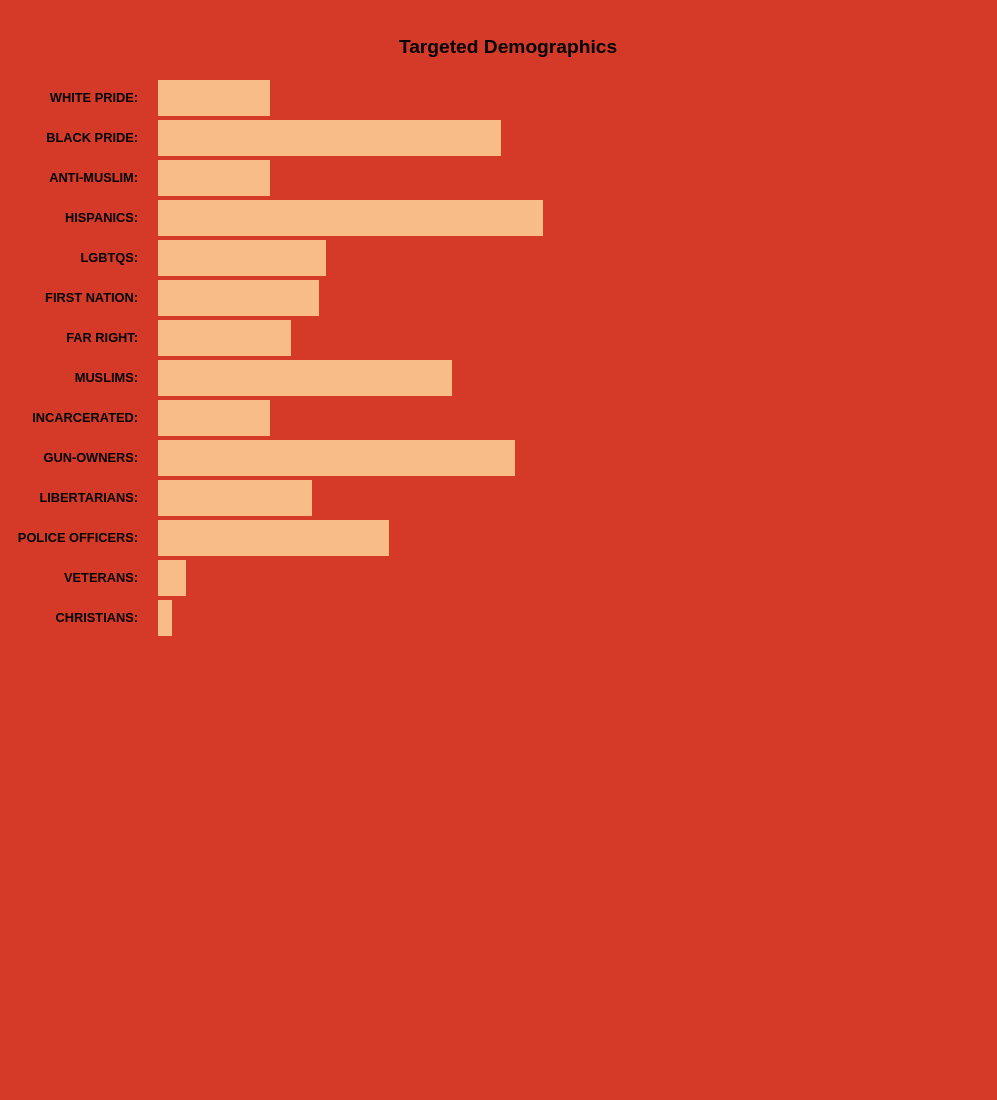
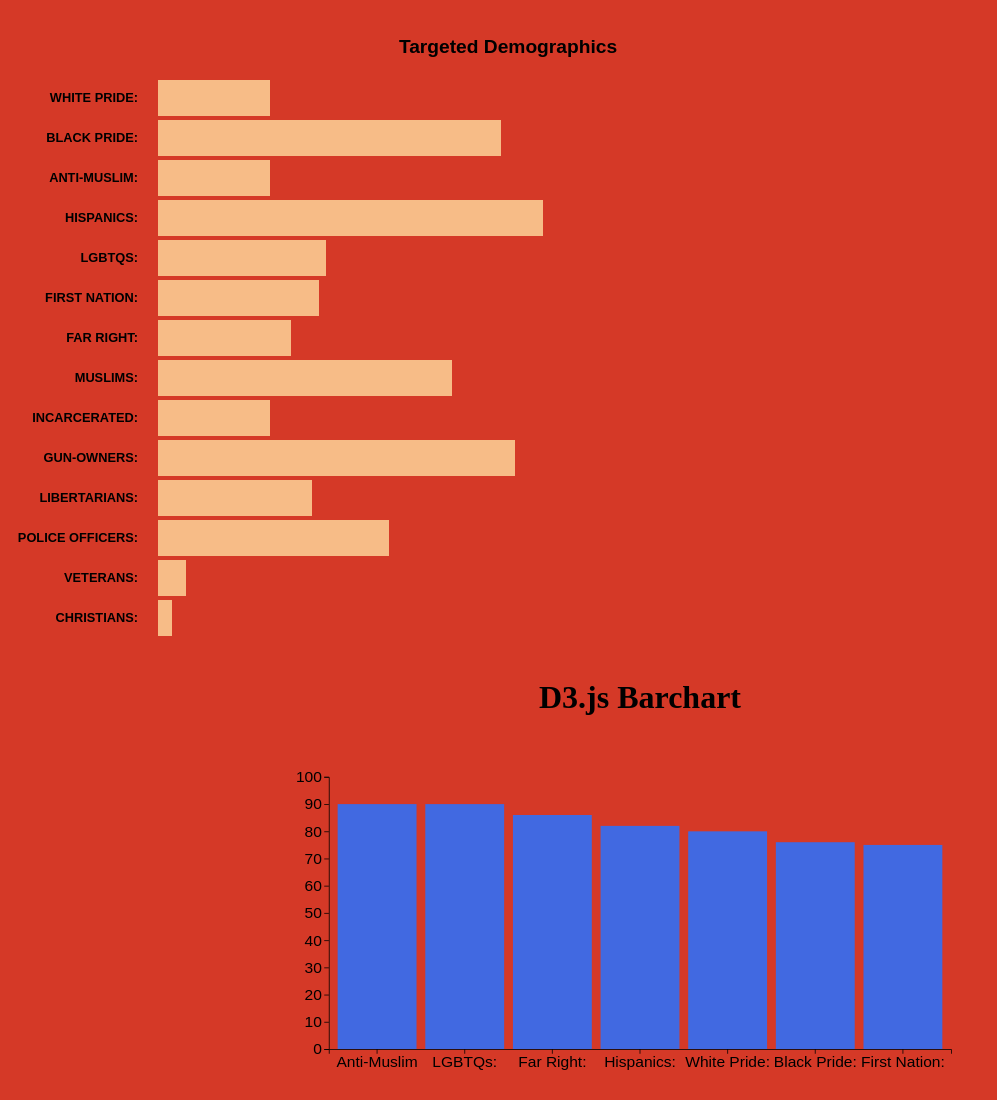
Before and after one commit to cac-codes/russian_ads, a plain HTML site: page public/chart.html in a window 1280 px wide. Shown: the whole page, without its empty margins (0-997 px from the left). Before the commit the page ends 800 px from the top, so only its background shows below. Drawn offline with nearby package versions, Linux system fonts and the light colour scheme.

Commit message:
chart also with d3

```diff
--- a/public/chart.html
+++ b/public/chart.html
@@ -5,6 +5,7 @@
     <meta name="viewport" content="width=device-width, initial-scale=1.0">
     <title>Document</title>
     <link rel="stylesheet" href="stylesheets/chart.css">
+    <script src="https://d3js.org/d3.v5.min.js"></script>
 </head>
 <body>
     <dl>
@@ -27,5 +28,16 @@
         <dd class="percentage percentage-2"><span class="text">Christians:</span></dd>
 
       </dl>
+
+
+      <div style="text-align: center;">
+        <h1>D3.js Barchart</h1>
+        <div id="d3-container"></div>
+      </div>
+
+
+      <script src="javascript/chart.js"></script>
+
+
 </body>
 </html>
--- /dev/null
+++ b/public/javascript/chart.js
@@ -0,0 +1,57 @@
+const data = [
+    { name: 'White Pride:', score: 80 },
+    { name: 'Black Pride:', score: 76 },
+    { name: 'Anti-Muslim', score: 90 },
+    { name: 'Hispanics:', score: 82 },
+    { name: 'LGBTQs:', score: 90 },
+    { name: 'First Nation:', score: 75 },
+    { name: 'Far Right:', score: 86 },
+  ];
+
+  const width = 900;
+  const height = 450;
+  const margin = { top: 50, bottom: 50, left: 50, right: 50 };
+
+  const svg = d3.select('#d3-container')
+    .append('svg')
+    .attr('width', width - margin.left - margin.right)
+    .attr('height', height - margin.top - margin.bottom)
+    .attr("viewBox", [0, 0, width, height]);
+
+  const x = d3.scaleBand()
+    .domain(d3.range(data.length))
+    .range([margin.left, width - margin.right])
+    .padding(0.1)
+
+  const y = d3.scaleLinear()
+    .domain([0, 100])
+    .range([height - margin.bottom, margin.top])
+
+  svg
+    .append("g")
+    .attr("fill", 'royalblue')
+    .selectAll("rect")
+    .data(data.sort((a, b) => d3.descending(a.score, b.score)))
+    .join("rect")
+      .attr("x", (d, i) => x(i))
+      .attr("y", d => y(d.score))
+      .attr('title', (d) => d.score)
+      .attr("class", "rect")
+      .attr("height", d => y(0) - y(d.score))
+      .attr("width", x.bandwidth());
+
+  function yAxis(g) {
+    g.attr("transform", `translate(${margin.left}, 0)`)
+      .call(d3.axisLeft(y).ticks(null, data.format))
+      .attr("font-size", '20px')
+  }
+
+  function xAxis(g) {
+    g.attr("transform", `translate(0,${height - margin.bottom})`)
+      .call(d3.axisBottom(x).tickFormat(i => data[i].name))
+      .attr("font-size", '20px')
+  }
+
+  svg.append("g").call(xAxis);
+  svg.append("g").call(yAxis);
+  svg.node();
--- a/public/stylesheets/chart.css
+++ b/public/stylesheets/chart.css
@@ -441,3 +441,6 @@ dt {
   .percentage-100:after {
     width: 100%;
   }
+
+/* d3 chart */
+  .rect:hover { opacity: 0.5; }
```
